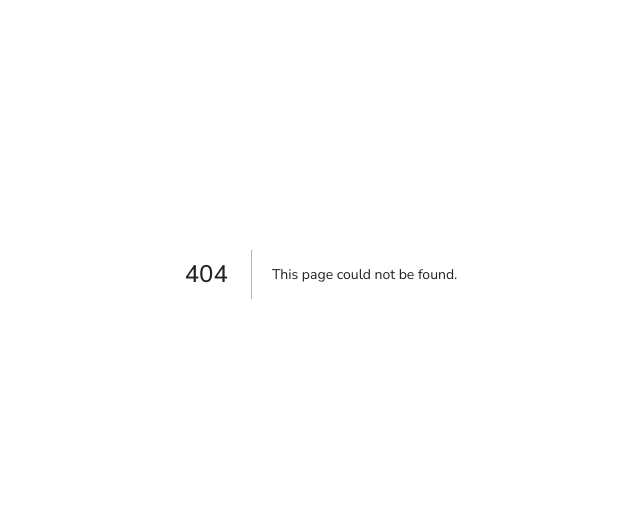
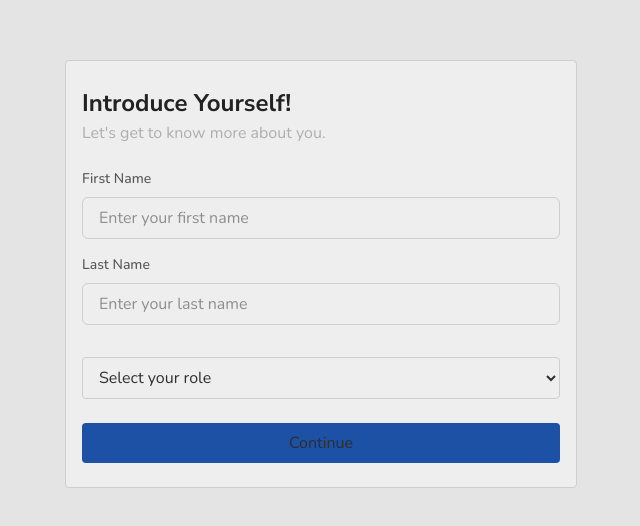
Before and after one commit to cynessa-dev/ops, a Next.js app: page /portal/signup/setup in a window 1280 px wide. Before the commit this address had no page. Shown: the part 126-652 px from the top of the page, without its empty margins (319-959 px from the left). Built offline with nearby package versions, Linux system fonts and the light colour scheme.

Commit message:
✨ feat(setup): add frontend of setup page for users to submit name and role

```diff
--- /dev/null
+++ b/app/portal/signup/setup/page.tsx
@@ -0,0 +1,44 @@
+import InputField from "@/components/inputField";
+
+export default function Setup() {
+    return (
+        <main className="flex justify-center items-center min-w-screen min-h-screen">
+            <div className="flex px-4 py-6 flex-col gap-6 w-2/5 bg-(--card) border border-(--border) rounded">
+                <div>
+                    <h1 className="text-(--heading) text-[1.5rem] font-bold">Introduce Yourself!</h1>
+                    <p className="text-(--secondary) text-[1.0rem] font-light">Let's get to know more about you.</p>
+                </div>
+                <div>
+                    <form method="post">
+                        {/* FIRST NAME */}
+                        <InputField
+                            label="First Name"
+                            type="text"
+                            placeholder="Enter your first name"
+                        />
+                        {/* LAST NAME */}
+                        <InputField
+                            label="Last Name"
+                            type="text"
+                            placeholder="Enter your last name"
+                        />
+                        {/* ROLE */}
+                        <select className="w-full px-3 py-2 bg-(--card) border border-(--border) rounded mt-4 focus:outline-none focus:ring focus:ring-(--secondary)">
+                            <option value="">Select your role</option>
+                            <option value="client">Client</option>
+                            <option value="contractor">Contractor</option>
+                        </select>
+
+                        {/* SUBMIT */}
+                        <button
+                            type="submit"
+                            className="w-full mt-6 bg-(--primary-action) text-foreground py-2 rounded hover:bg-(--primary-hover) transition-colors"
+                        >
+                            Continue
+                        </button>
+                    </form>
+                </div>
+            </div>
+        </main>
+    );
+}
```
